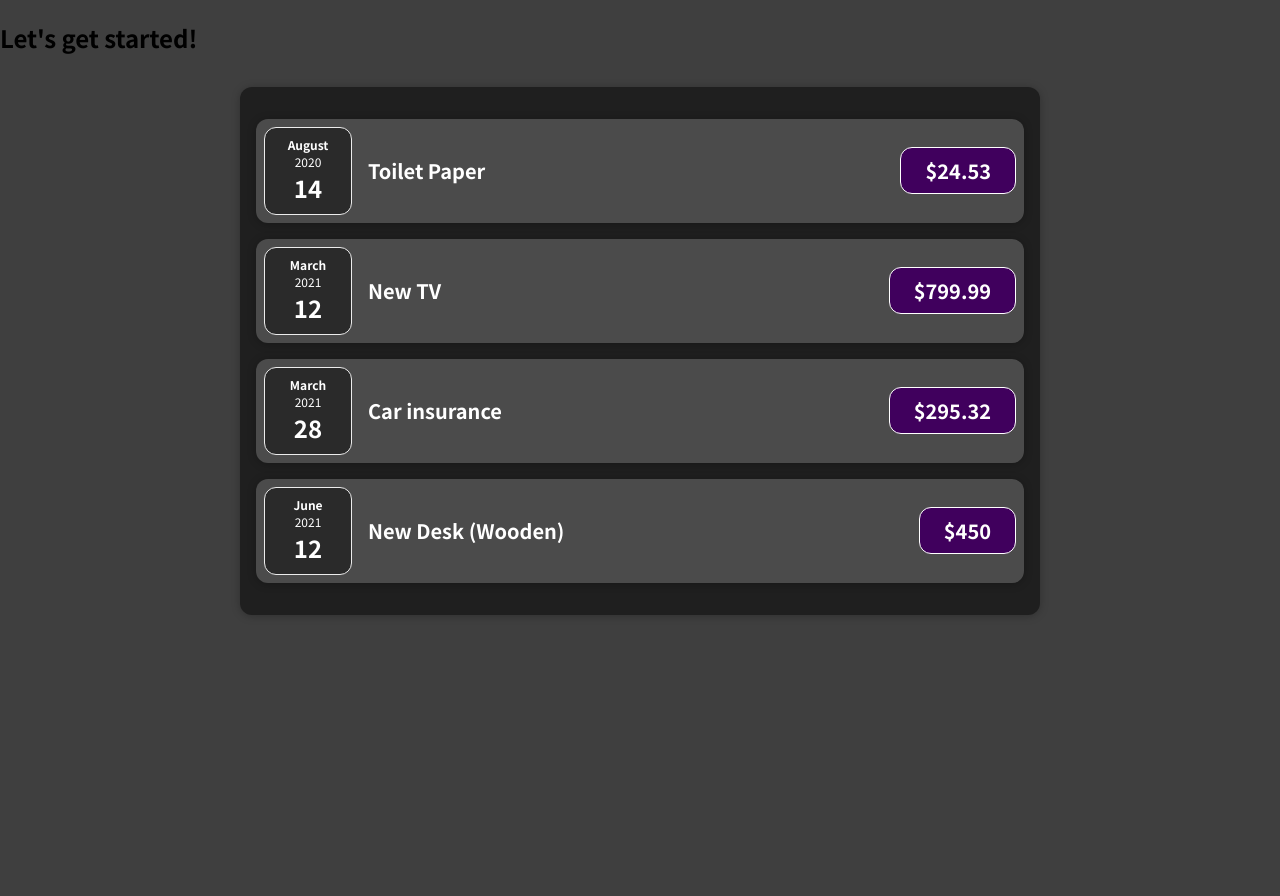
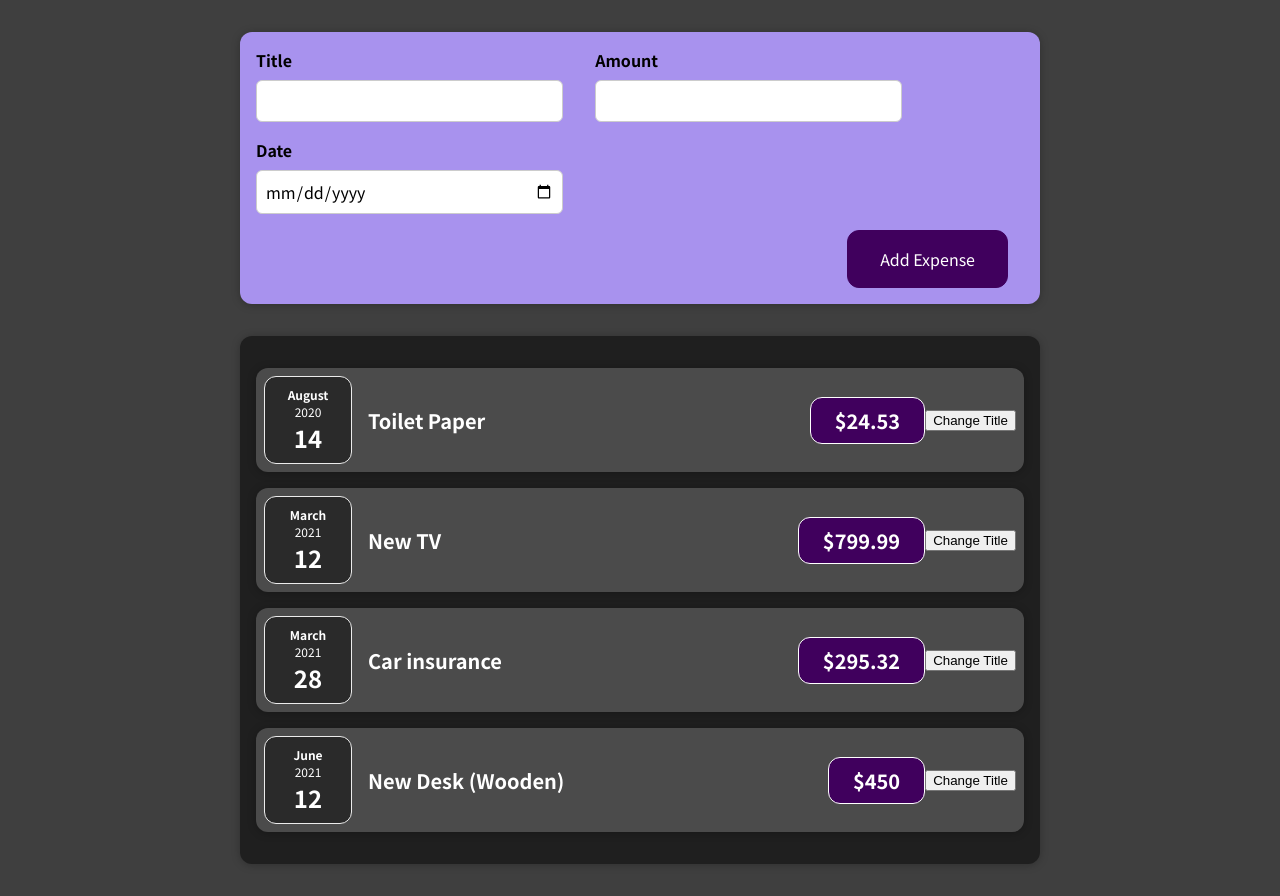
Before and after one commit to MarcinSQL/expense-calendar, a React (Create React App) app: page / in a window 1280 px wide. Before the commit the page ends 800 px from the top, so only its background shows below. Built offline with nearby package versions, Linux system fonts and the light colour scheme.

Commit message:
Added form component with basic styles

```diff
--- a/src/App.js
+++ b/src/App.js
@@ -1,4 +1,5 @@
 //import React from "react";
+import NewExpense from "./components/NewExpense/NewExpense";
 import Expenses from "./components/Expenses/Expenses";
 
 const App = () => {
@@ -42,7 +43,7 @@
 
   return (
     <div>
-      <h2>Let's get started!</h2>
+      <NewExpense />
       <Expenses expensesList={expenses} />
     </div>
   );
--- a/src/components/Expenses/ExpenseItem.js
+++ b/src/components/Expenses/ExpenseItem.js
@@ -1,15 +1,26 @@
+//useState is a function to tell react to recall component
+import React, { useState } from 'react';
+
 import "./ExpenseItem.css";
 import ExpenseDate from "./ExpenseDate";
 import Card from '../UI/Card';
 
 function ExpenseItem(props) {
+  //react hook (the important one)
+  const [title, setTitle] = useState(props.title);
+
+  const clickHandler = () => {
+    setTitle('Updated!');
+  }
+
   return (
     <Card className="expense-item">
       <ExpenseDate date = {props.date} />
       <div className="expense-item__description">
-        <h2>{props.title}</h2>
+        <h2>{title}</h2>
         <div className="expense-item__price">${props.amount}</div>
       </div>
+      <button onClick={clickHandler}>Change Title</button>
     </Card>
   );
 }
--- /dev/null
+++ b/src/components/NewExpense/ExpenseForm.css
@@ -0,0 +1,33 @@
+.new-expense__controls {
+  gap: 1rem;
+  text-align: left;
+}
+
+.new-expense__control{
+    display: flex;
+    flex-wrap: wrap;
+    gap: 0 2rem;
+}
+
+.new-expense__control label {
+  font-weight: bold;
+  margin-bottom: 1rem;
+  display: flex;
+  flex-direction: column;
+  width: 40%;
+}
+
+.new-expense__control input {
+  font: inherit;
+  font-weight: normal;
+  padding: 0.5rem;
+  border-radius: 6px;
+  border: 1px solid #ccc;
+  width: 20rem;
+  max-width: 100%;
+  margin-top: .5rem;
+}
+
+.new-expense__actions {
+  text-align: right;
+}
--- /dev/null
+++ b/src/components/NewExpense/ExpenseForm.js
@@ -0,0 +1,29 @@
+import "./ExpenseForm.css";
+
+function ExpenseForm() {
+  return (
+    <form>
+      <div className="new-expense__controls">
+        <div className="new-expense__control">
+          <label>
+            Title
+            <input type="text"></input>
+          </label>
+          <label>
+            Amount
+            <input type="number" min="0.01" step="0.01"></input>
+          </label>
+          <label>
+            Date
+            <input type="date" min="2020-01-01" max="2024-12-31"></input>
+          </label>
+        </div>
+      </div>
+      <div className="new-expense__actions">
+        <button type="submit">Add Expense</button>
+      </div>
+    </form>
+  );
+}
+
+export default ExpenseForm;
--- /dev/null
+++ b/src/components/NewExpense/NewExpense.css
@@ -0,0 +1,38 @@
+.new-expense {
+  background-color: #a892ee;
+  padding: 1rem;
+  margin: 2rem auto;
+  width: 50rem;
+  max-width: 95%;
+  border-radius: 12px;
+  text-align: center;
+  box-shadow: 0 1px 8px rgba(0, 0, 0, 0.25);
+}
+
+.new-expense button {
+  font: inherit;
+  cursor: pointer;
+  padding: 1rem 2rem;
+  border: 1px solid #40005d;
+  background-color: #40005d;
+  color: white;
+  border-radius: 12px;
+  margin-right: 1rem;
+}
+
+.new-expense button:hover,
+.new-expense button:active {
+  background-color: #510674;
+  border-color: #510674;
+}
+
+.new-expense button.alternative {
+  color: #220131;
+  border-color: transparent;
+  background-color: transparent;
+}
+
+.new-expense button.alternative:hover,
+.new-expense button.alternative:active {
+  background-color: #ddb3f8;
+}
--- /dev/null
+++ b/src/components/NewExpense/NewExpense.js
@@ -0,0 +1,12 @@
+import ExpenseForm from './ExpenseForm';
+import './NewExpense.css';
+
+const NewExpense = () => {
+  return(
+    <div className='new-expense'>
+        <ExpenseForm />
+    </div>
+  );
+};
+
+export default NewExpense;
```
